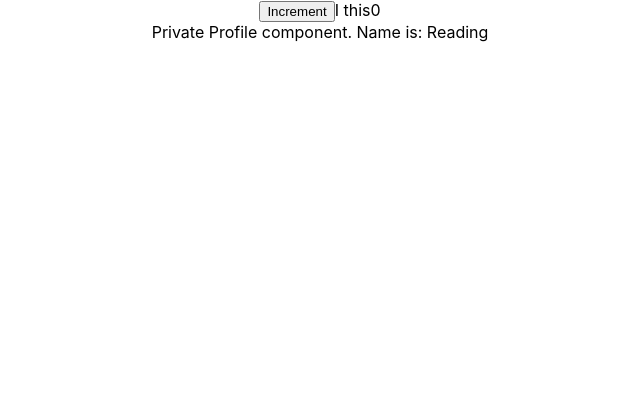
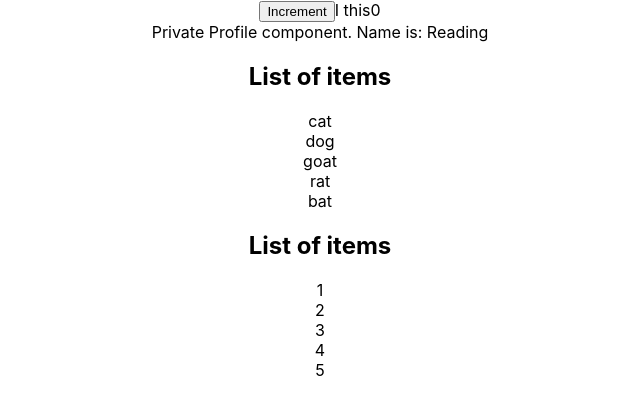
Before and after one commit to sumanta2/react-typescript-demo, a React (Create React App) app: page / in a window 1280 px wide. Shown: the top 414 px of the page, without its empty margins (320-960 px from the left). Built offline with nearby package versions, Linux system fonts and the light colour scheme.

Commit message:
18 vdo19 generic  props types

```diff
--- a/src/App.tsx
+++ b/src/App.tsx
@@ -21,17 +21,18 @@ import PersonList from './components/PersonList';
 import { Counter } from './components/class/Counter';
 import { Private } from './components/auth/Private';
 import Profile from './components/auth/Profile';
+import { List } from './components/gemerics/List';
 function App() {
-  // const data=[
-  //   {
-  //     first:"sumanta",
-  //     last:"gorai"
-  //   },
-  //   { first:"subhas",
-  //     last:"Gorai"
-  //   }
+  const data=[
+    {
+      first:"sumanta",
+      last:"gorai"
+    },
+    { first:"subhas",
+      last:"Gorai"
+    }
 
-  // ]
+  ]
 
   return (
     <div className="App">
@@ -57,6 +58,10 @@ function App() {
       <MutableRef/> */}
       <Counter message='I this' />
       <Private isLoggedIn={true} component={Profile} />
+      <List items={['cat','dog','goat','rat','bat']} onClick={(item)=> console.log(item)} />
+
+      <List items={[1,2,3,4,5]} onClick={(item)=> console.log(item)} />
+
 
     </div>
   );
--- /dev/null
+++ b/src/components/gemerics/List.tsx
@@ -0,0 +1,22 @@
+import React from 'react'
+type ListProps<T>= {   //<T> indicate generic type
+    items:T[]
+    onClick:(value:T)=> void
+}
+//export const List =<T extends {id:number}>({items,onClick}:ListProps<T>) => {    //{id:number} means item object must contain id property <for normal string and integer value it make error>!!!!!!!!!!
+export const List =<T extends string | number>({items,onClick}:ListProps<T>) => {   //<T extends {}> it says that T B any typescript type ('{}')
+  return (
+    <div>
+        <h2>
+            List of items
+        </h2>
+        {
+            items.map((item,index)=>(
+                <div key={index} onClick={()=>onClick(item)}>
+                    {item}
+                </div>
+            ))
+        }
+    </div>
+  )
+}
```
Also changed, not shown: Readme.txt.
